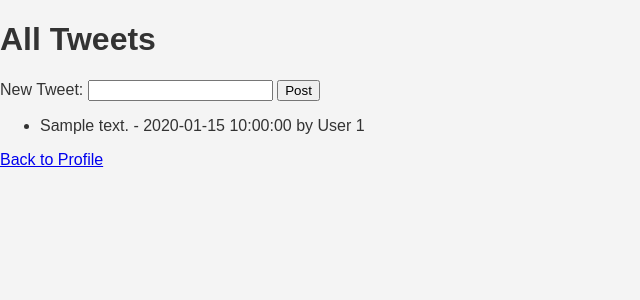
After one commit to MilanHennessy/twotter_app, a Flask app: page /tweets in a window 1280 px wide. The commit adds this page. Shown: the top 300 px of the page, without its empty margins (0-640 px from the left). Run offline with Flask 3, Linux system fonts and the light colour scheme; a user stored in the database is signed in; tables that the repository leaves empty hold one stand-in row (values such as "Sample post"); a database or web service that is not in the repository returns one stand-in record (values such as "Sample title"); data that the repository does not hold is empty.

Commit message:
Overhauling project once more. Removing twitter's external api and insted using jsonplaceholder (technically and external api). Made a basic website with functionality to login and logout

```diff
--- a/extensions.py
+++ b/extensions.py
@@ -1,6 +1,3 @@
 from flask_sqlalchemy import SQLAlchemy
-from flask_jwt_extended import JWTManager
 
-# Initialize extensions
 db = SQLAlchemy()
-jwt = JWTManager()
--- a/main.py
+++ b/main.py
@@ -1,83 +1,146 @@
-from flask import Flask, redirect, request, session, url_for, render_template
-import tweepy
-import os
+from flask import Flask, redirect, url_for, render_template, session, request, flash
+from models import User
+from extensions import db
 import requests
+from werkzeug.security import generate_password_hash, check_password_hash
 
 app = Flask(__name__)
-app.secret_key = os.urandom(24)
+app.secret_key = 'your_secret_key'  # Set a secret key for sessions
 
-# Twitter API credentials (replace with your actual credentials)
-CLIENT_ID = 'your-client-id'
-CLIENT_SECRET = 'your-client-secret'
-REDIRECT_URI = 'http://127.0.0.1:5000/twitter_callback'
+# Database configuration
+app.config['SQLALCHEMY_DATABASE_URI'] = 'sqlite:///app.db'  # Update this with your actual database URI
+app.config['SQLALCHEMY_TRACK_MODIFICATIONS'] = False
 
-# Set the API URLs
-AUTHORIZATION_URL = "https://twitter.com/i/oauth2/authorize"
-TOKEN_URL = "https://api.twitter.com/oauth2/token"
+# Initialize SQLAlchemy
+db.init_app(app)
 
-# Set up Tweepy client (without authentication initially)
-client = tweepy.Client(bearer_token="your-bearer-token")
+# JSONPlaceholder API Base URL
+API_BASE_URL = "https://jsonplaceholder.typicode.com"
+
 
 @app.route('/')
 def home():
-    if 'twitter_token' in session:
-        return redirect(url_for('profile'))
-    else:
+    # If the user is not logged in, redirect to login page
+    if 'user_id' not in session:
         return redirect(url_for('login'))
 
-@app.route('/login')
+    user_id = session['user_id']
+    username = session['username']
+
+    # Simulate fetching user data and posts from JSONPlaceholder
+    response_user = requests.get(f"{API_BASE_URL}/users/{user_id}")
+    response_posts = requests.get(f"{API_BASE_URL}/posts", params={"userId": user_id})
+    if response_user.status_code == 200 and response_posts.status_code == 200:
+        user = response_user.json()
+        posts = response_posts.json()
+
+        return render_template('home.html', user=user, posts=posts)
+    return "Error fetching profile and posts data."
+
+
+
+@app.route('/login', methods=['GET', 'POST'])
 def login():
-    # Construct authorization URL with the necessary query parameters
-    auth_url = f"{AUTHORIZATION_URL}?response_type=code&client_id={CLIENT_ID}&redirect_uri={REDIRECT_URI}&scope=tweet.read users.read"
-    return redirect(auth_url)
+    if request.method == 'POST':
+        username = request.form.get('username')
+        password = request.form.get('password')
 
-@app.route('/callback')
-def twitter_callback():
-    # Twitter redirects here with the authorization code
-    code = request.args.get('code')
+        # Look for user in the local database
+        user = User.query.filter_by(username=username).first()
+        if user and user.check_password(password):
+            # Store user data in session
+            session['user_id'] = user.id
+            session['username'] = user.username
+            return redirect(url_for('profile'))
 
-    if not code:
-        return "Error: No code returned"
+        flash('Invalid username or password. Please try again.')
+    return render_template('login.html')
 
-    # Exchange the authorization code for an access token
-    token_data = {
-        'code': code,
-        'grant_type': 'authorization_code',
-        'redirect_uri': REDIRECT_URI,
-        'client_id': CLIENT_ID,
-        'client_secret': CLIENT_SECRET
-    }
 
-    response = requests.post(TOKEN_URL, data=token_data)
-    if response.status_code == 200:
-        # Save the token to the session
-        session['twitter_token'] = response.json()['access_token']
+@app.route('/logout')
+def logout():
+    session.clear()  # Clears the session to log the user out
+    return redirect(url_for('home'))
 
-        # Redirect to the custom HTML page (home.html)
-        return redirect(url_for('home_page'))
-    else:
-        return "Error during token exchange"
 
-@app.route('/home')
-def home_page():
-    # This will render the home.html template
-    return render_template('index.html')
+@app.route('/register', methods=['GET', 'POST'])
+def register():
+    if request.method == 'POST':
+        username = request.form.get('username')
+        password = request.form.get('password')
+
+        # Check if the username already exists in the database
+        existing_user = User.query.filter_by(username=username).first()
+        if existing_user:
+            flash('Username already exists. Please choose another one.', 'danger')
+            return redirect(url_for('register'))
+
+        # If username is unique, create a new user and hash the password
+        new_user = User(username=username)
+        new_user.set_password(password)
+
+        db.session.add(new_user)
+        db.session.commit()
+
+        flash('Registration successful! You can now log in.', 'success')
+        return redirect(url_for('login'))
+
+    return render_template('register.html')
+
 
 @app.route('/profile')
 def profile():
-    if 'twitter_token' not in session:
+    if 'user_id' not in session:
         return redirect(url_for('login'))
 
-    # Create a Tweepy client with the access token
-    access_token = session['twitter_token']
-    client = tweepy.Client(bearer_token=access_token)
+    user_id = session['user_id']
+    username = session['username']
 
-    try:
-        # Fetch the authenticated user's profile
-        user = client.get_me()
-        return f'Hello {user.data["name"]}, your Twitter handle is @{user.data["username"]}.'
-    except tweepy.TweepyException as e:
-        return f'Error fetching user info: {e}'
+    # Simulate fetching posts and user data from the JSONPlaceholder API
+    response_user = requests.get(f"{API_BASE_URL}/users/{user_id}")
+    response_posts = requests.get(f"{API_BASE_URL}/posts", params={"userId": user_id})
+
+    user = None
+    posts = []
+
+    if response_user.status_code == 200:
+        user = response_user.json()
+
+    if response_posts.status_code == 200:
+        posts = response_posts.json()
+
+    return render_template('profile.html', user=user, posts=posts)
+
+
+@app.route('/tweets', methods=['GET', 'POST'])
+def tweets():
+    if 'user_id' not in session:
+        return redirect(url_for('login'))
+
+    if request.method == 'POST':
+        content = request.form.get('content')
+        if not content:
+            flash('Tweet content cannot be empty.')
+            return redirect(url_for('tweets'))
+
+        response = requests.post(f"{API_BASE_URL}/posts", json={
+            "title": "New Tweet",
+            "body": content,
+            "userId": session['user_id']
+        })
+        if response.status_code == 201:
+            flash('Tweet posted successfully!')
+        else:
+            flash('Error posting tweet.')
+
+    response = requests.get(f"{API_BASE_URL}/posts")
+    if response.status_code == 200:
+        tweets = response.json()
+        return render_template('tweets.html', tweets=tweets)
+    return "Error fetching tweets."
+
 
 if __name__ == '__main__':
+    with app.app_context():
+        db.create_all()  # Ensure the database is initialized
     app.run(debug=True)
--- /dev/null
+++ b/static/styles.css
@@ -0,0 +1,81 @@
+/* Basic Styles for Home Page */
+body {
+  font-family: Arial, sans-serif;
+  margin: 0;
+  padding: 0;
+  background-color: #f4f4f4;
+  color: #333;
+}
+
+.container {
+  width: 90%;
+  max-width: 1200px;
+  margin: 0 auto;
+  padding: 20px;
+}
+
+header {
+  text-align: center;
+  margin-bottom: 20px;
+}
+
+.profile-info {
+  background-color: #fff;
+  padding: 20px;
+  margin-top: 10px;
+  border-radius: 8px;
+  box-shadow: 0 2px 10px rgba(0, 0, 0, 0.1);
+}
+
+.profile-pic {
+  width: 100px;
+  height: 100px;
+  border-radius: 50%;
+  object-fit: cover;
+  margin-bottom: 10px;
+}
+
+.actions {
+  text-align: center;
+  margin: 20px 0;
+}
+
+.actions .btn {
+  display: inline-block;
+  background-color: #007bff;
+  color: white;
+  padding: 10px 20px;
+  margin: 5px;
+  text-decoration: none;
+  border-radius: 5px;
+  transition: background-color 0.3s ease;
+}
+
+.actions .btn:hover {
+  background-color: #0056b3;
+}
+
+.tweet-feed {
+  background-color: #fff;
+  padding: 20px;
+  border-radius: 8px;
+  box-shadow: 0 2px 10px rgba(0, 0, 0, 0.1);
+}
+
+.tweet-feed h2 {
+  margin-top: 0;
+}
+
+.tweet-feed ul {
+  list-style-type: none;
+  padding: 0;
+}
+
+.tweet-feed ul li {
+  border-bottom: 1px solid #ddd;
+  padding: 10px 0;
+}
+
+.tweet-feed ul li strong {
+  font-size: 1.2em;
+}
--- /dev/null
+++ b/templates/tweets.html
@@ -0,0 +1,21 @@
+<!DOCTYPE html>
+<html>
+<head>
+    <title>Tweets</title>
+    <link rel="stylesheet" href="{{ url_for('static', filename='styles.css') }}">
+</head>
+<body>
+    <h1>All Tweets</h1>
+    <form method="POST">
+        <label>New Tweet:</label>
+        <input type="text" name="content" maxlength="280" required>
+        <button type="submit">Post</button>
+    </form>
+    <ul>
+        {% for tweet in tweets %}
+            <li>{{ tweet.content }} - {{ tweet.created_at }} by User {{ tweet.user_id }}</li>
+        {% endfor %}
+    </ul>
+    <a href="{{ url_for('profile') }}">Back to Profile</a>
+</body>
+</html>
```
Also changed, not shown: models.py (+6 -29 lines), static/style.css (deleted, +0 -102 lines), templates/home.html (added, +44 -0 lines), templates/index.html (deleted, +0 -12 lines), templates/login.html (+22 -3 lines), templates/profile.html (added, +19 -0 lines), templates/register.html (+15 -40 lines), instance/app.db (added).
